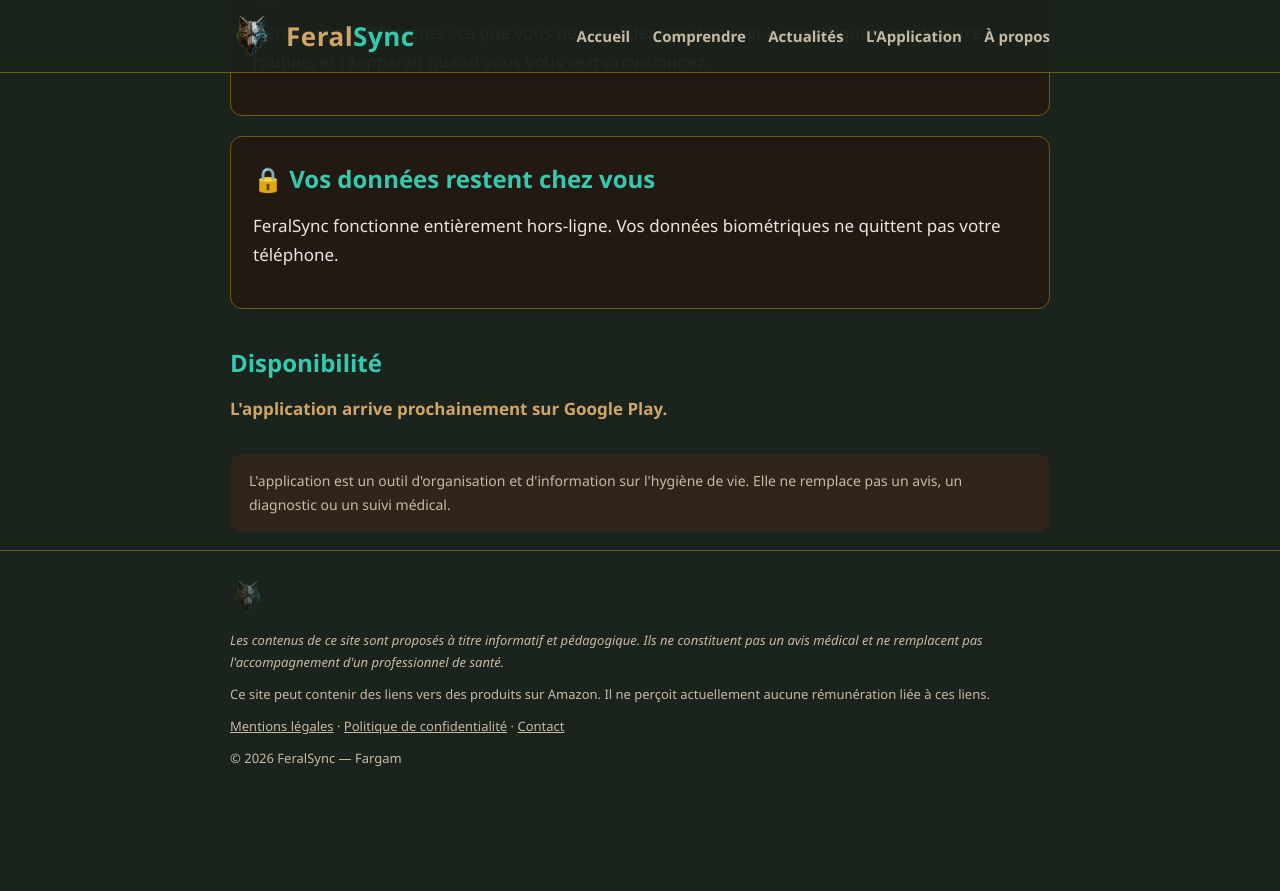
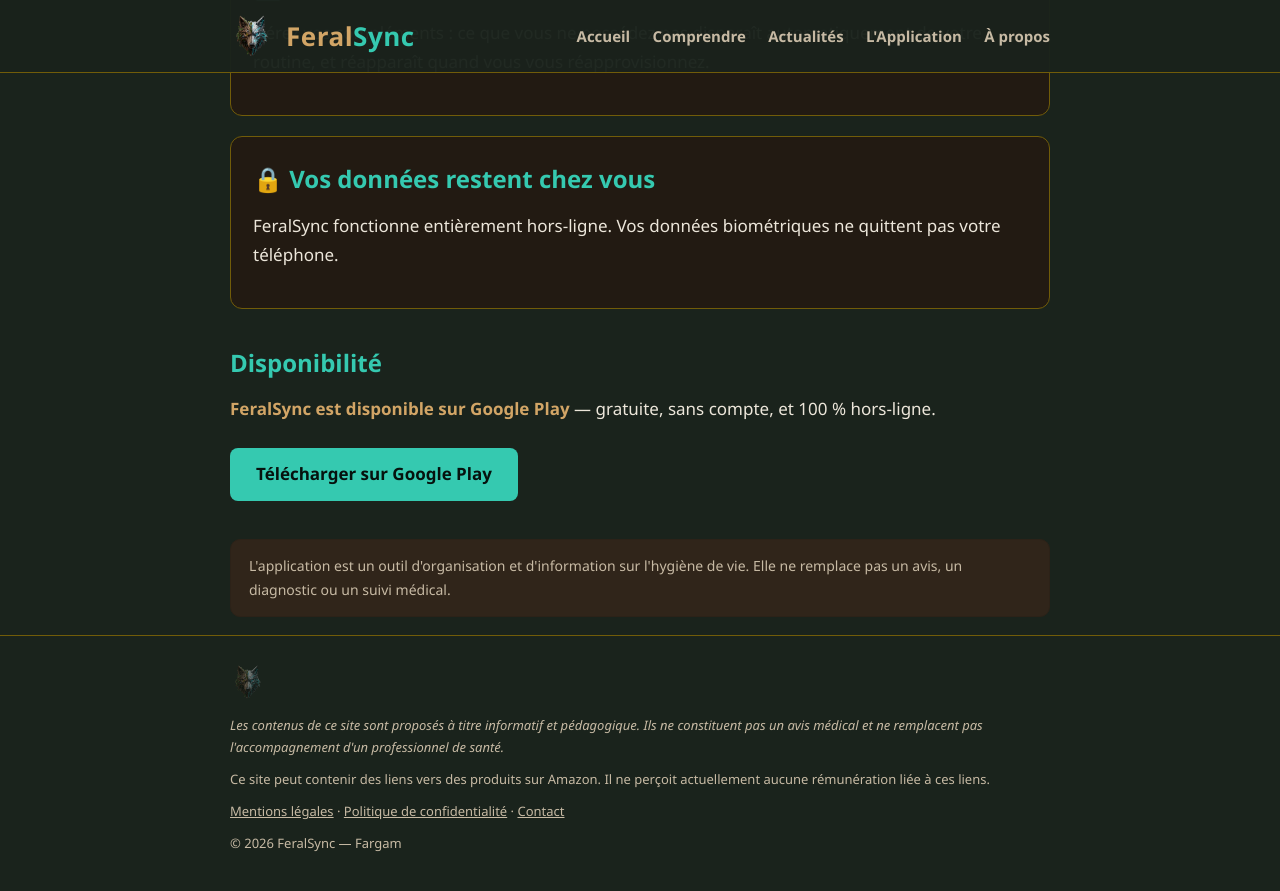
Before and after one commit to odul12700-boop/feralsync-site, a Jekyll site: the page built from application.md, in a window 1280 px wide and 900 px high, scrolled down 682 px. Shown: the top 891 px of the window. Built offline with Jekyll 4.4.1, drawn with Linux system fonts in a browser that asks for light colours; before the commit the page ends 1497 px from its top, so only the background shows below that.

Commit message:
Add files via upload

```diff
--- a/application.md
+++ b/application.md
@@ -38,17 +38,12 @@ quittent pas votre téléphone.</p>
 
 ## Disponibilité
 
-<p><strong>L'application arrive prochainement sur Google Play.</strong></p>
+<p><strong>FeralSync est disponible sur Google Play</strong> — gratuite, sans compte,
+et 100 % hors-ligne.</p>
 
-<!-- ============================================================
-     QUAND L'APP SERA PUBLIÉE : remplace le paragraphe ci-dessus
-     par le bouton ci-dessous (retire les balises de commentaire
-     et mets ta vraie URL Play Store) :
-
-<a class="btn" href="https://play.google.com/store/apps/details?id=TON.PACKAGE.ICI">
+<a class="btn" href="https://play.google.com/store/apps/details?id=com.feralsync.app">
   Télécharger sur Google Play
 </a>
-     ============================================================ -->
 
 <p class="post-footer-note" style="display:block">
 L'application est un outil d'organisation et d'information sur l'hygiène de vie.
```
